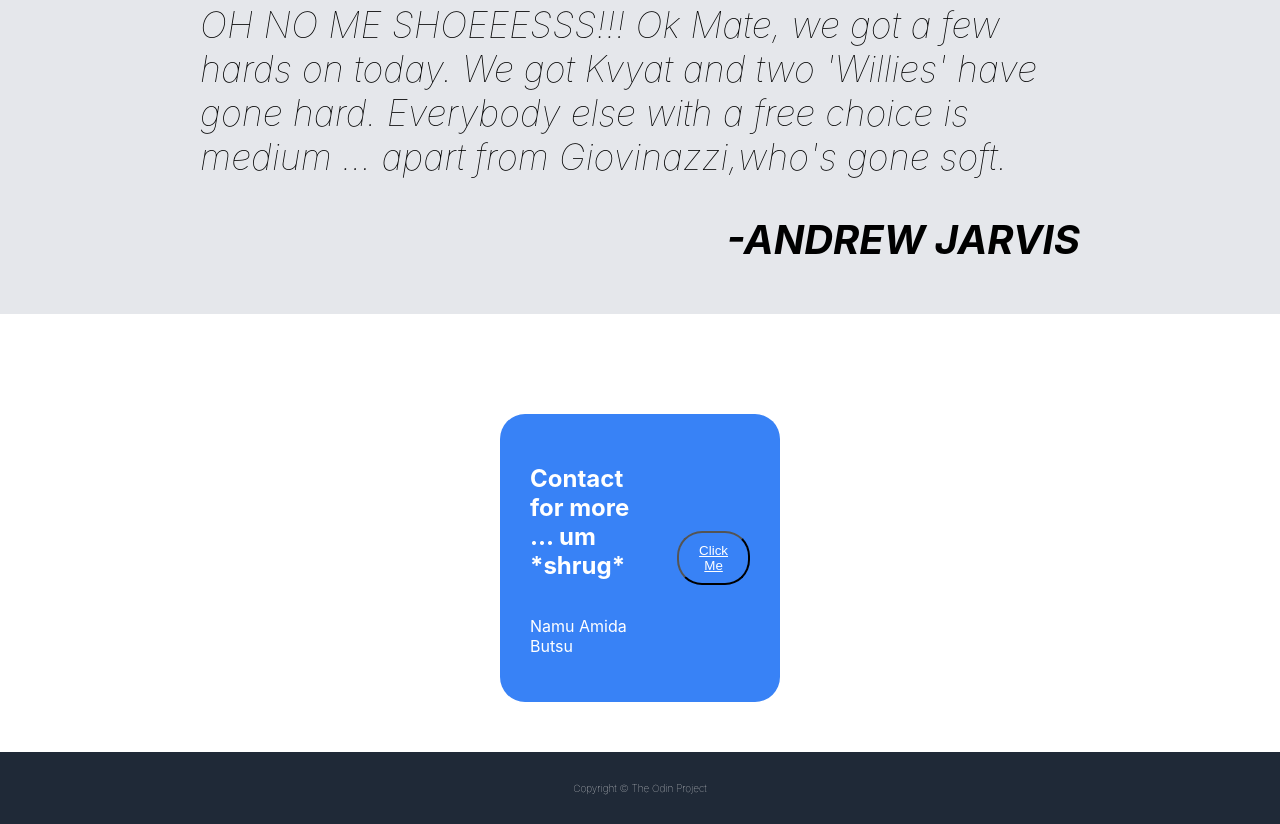
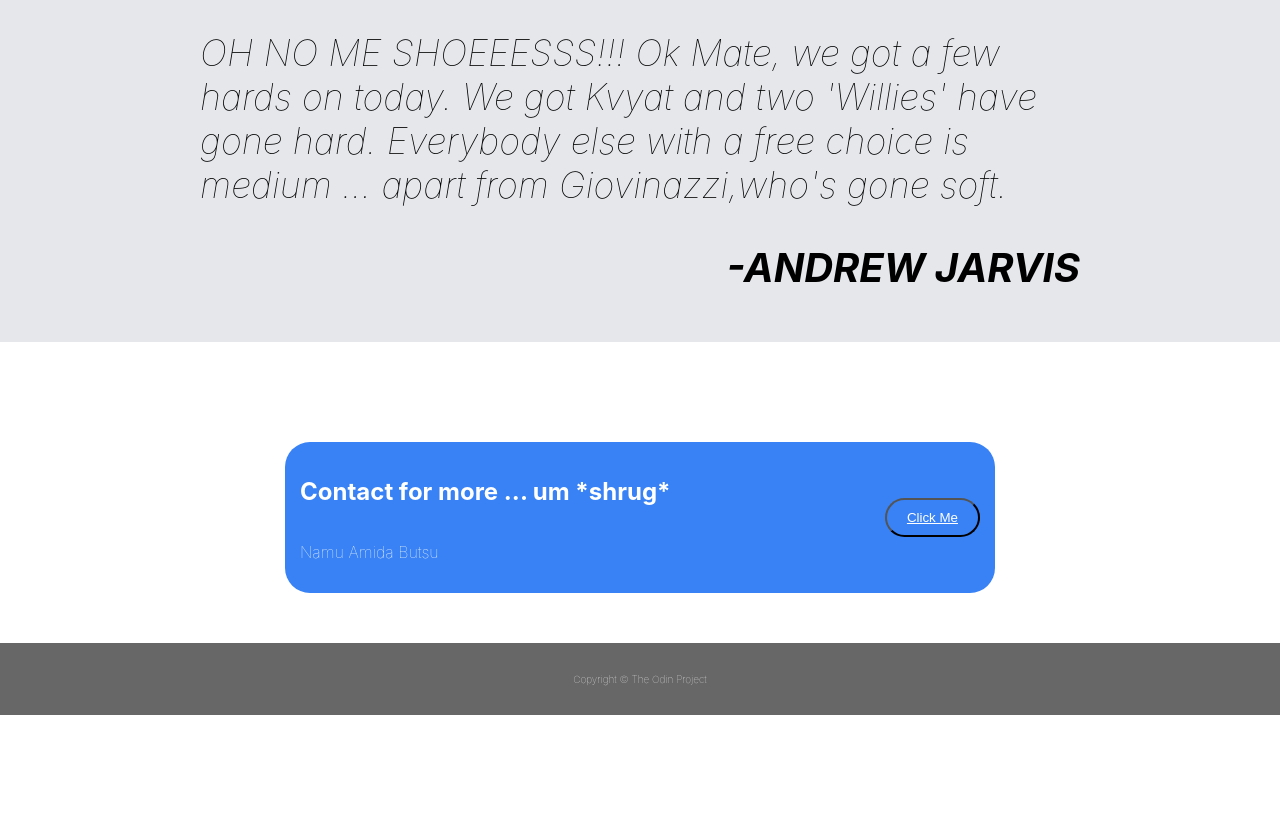
Before and after one commit to newbil/lpage, a plain HTML site: page index.html in a window 1280 px wide. Shown: the part 1004-1828 px from the top of the page. After the commit the page ends 1719 px from the top, so only its background shows below. Drawn offline with Linux system fonts and the light colour scheme.

Commit message:
background change and some more alignments

```diff
--- a/index.html
+++ b/index.html
@@ -53,6 +53,7 @@
                 <h3>-ANDREW JARVIS</h3>
             </div>
             <div class="contact">
+                <div class="p">
                     <div class="c1">
                             <h2>Contact for more ... um *shrug*</h2>
                             <p>Namu Amida Butsu</p>
@@ -61,6 +62,7 @@
                     <button><a href="https://www.youtube.com/watch?v=WkdE7kXIUEo">Click Me</a></button>
                     </div>
                 </div>
+            </div>
         <div class="copy">
             <p>Copyright © The Odin Project</p>
         </div>
--- a/style.css
+++ b/style.css
@@ -3,13 +3,14 @@ body{
     margin:0px;
     font-family: -apple-system, BlinkMacSystemFont, 'Segoe UI', Roboto, Oxygen, Ubuntu, Cantarell, 'Open Sans', 'Helvetica Neue', sans-serif;
     background-image: url("");
+    font-weight: lighter;
 }
 .logo{
     display: flex;
     padding-left: 200px;
     padding-right: 200px;
     display:flex;
-    background-color: #1f2937;
+    background-color: #676767;
     justify-content:space-between;
     align-items: baseline;
 }
@@ -25,6 +26,7 @@ body{
 .logo a{
     color: white;
     font-family: Arial, Helvetica, sans-serif;
+    font-size: 30px;
 }
 div.intro{
     display:flex;
@@ -38,7 +40,7 @@ div.intro{
 .intro{
     display:flex;
     justify-content:space-between;
-    background-color: #1f2937;
+    background-color: #676767;
     color: white;
     padding-left:200px;
     padding-right:200px;
@@ -64,6 +66,7 @@ div.h2{
     display: flex;
     font-size: 48px;
     color: white;
+    font-family:'Courier New', Courier, monospace;
 }
 .para{
     padding-bottom: 50px;
@@ -136,16 +139,21 @@ button a{
     font-size: 40px;
 }
 .contact{
+    display: flex;
+    justify-content: center;
+    margin-top: 100px;
+    margin-bottom: 50px;
+}
+.p{
+    display: flex;
+    flex-direction: row;
     background-color: #3882f6;
     color: white;
+    align-items: center;
+    justify-content: space-between;
     border-radius: 25px;
-    padding: 20px;
-    display: flex;
-    margin: 500px;
-    margin-top: 100px;
-    margin-bottom: 50px;
-    justify-content: space-between;
-    align-items: center;
+    padding: 5px;
+    width: 700px;
 }
 .c1{
     padding: 10px;
@@ -158,7 +166,7 @@ button a{
 .copy{
     padding: 20px;
     display: flex;
-    background-color: #1f2937;
+    background-color: #676767;
     justify-content: center;
     font-size: x-small;
     font-weight: lighter;
```
Lines whose indentation alone changed are shown as unchanged.
